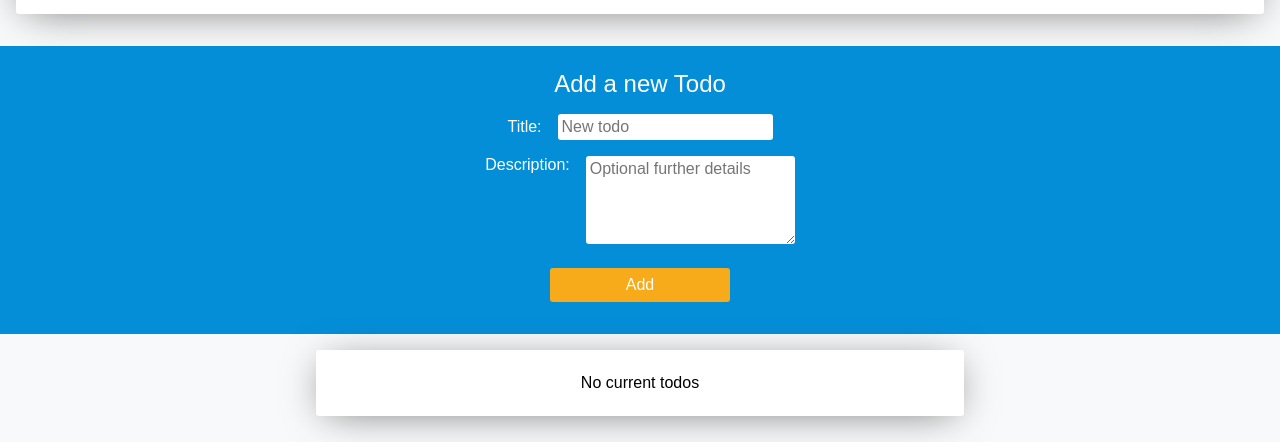
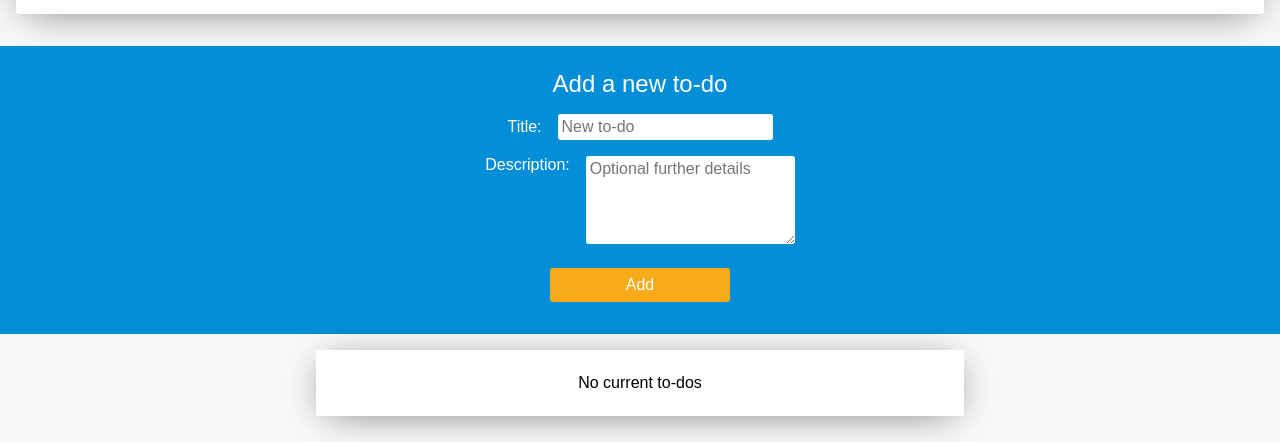
Before and after one commit to ajdavey8/To-Do-List, a React app: page / in a window 1280 px wide. Shown: the part 238-680 px from the top of the page. Built offline with nearby package versions, Linux system fonts and the light colour scheme.

Commit message:
:pencil2: make spelling of to-do more consistent

```diff
--- a/src/components/TodoCreator.tsx
+++ b/src/components/TodoCreator.tsx
@@ -74,14 +74,14 @@ const TodoCreator: React.FC<TodoCreator> = ({ onSubmit }) => {
   return (
     <Section>
       <header>
-        <h2>Add a new Todo</h2>
+        <h2>Add a new to-do</h2>
       </header>
       <Form onSubmit={handleSubmit}>
         <Label htmlFor="title">
           Title:
         <TitleInput
             id="title"
-            placeholder='New todo'
+            placeholder='New to-do'
             value={title}
             onChange={handleTitleChange}
           />
--- a/src/components/TodoList.tsx
+++ b/src/components/TodoList.tsx
@@ -38,7 +38,7 @@ const TodoList = ({ todos, onUpdate, onDelete }: TodoList) => (
           onDelete={onDelete}
         />
       )))
-      : <p>No current todos</p>
+      : <p>No current to-dos</p>
     }
   </Container>
 )
--- a/src/components/TodoListItem.tsx
+++ b/src/components/TodoListItem.tsx
@@ -100,7 +100,7 @@ const TodoListItem = ({ id, name, description, onUpdate, onDelete }: TodoListIte
       <Inputs>
         <TitleInput
           id="title"
-          placeholder='New todo'
+          placeholder='New to-do'
           value={title}
           aria-label='todo title'
           onChange={handleTitleChange}
```
Also changed, not shown: 1 other file (tests, documents, lock files or other folders).
